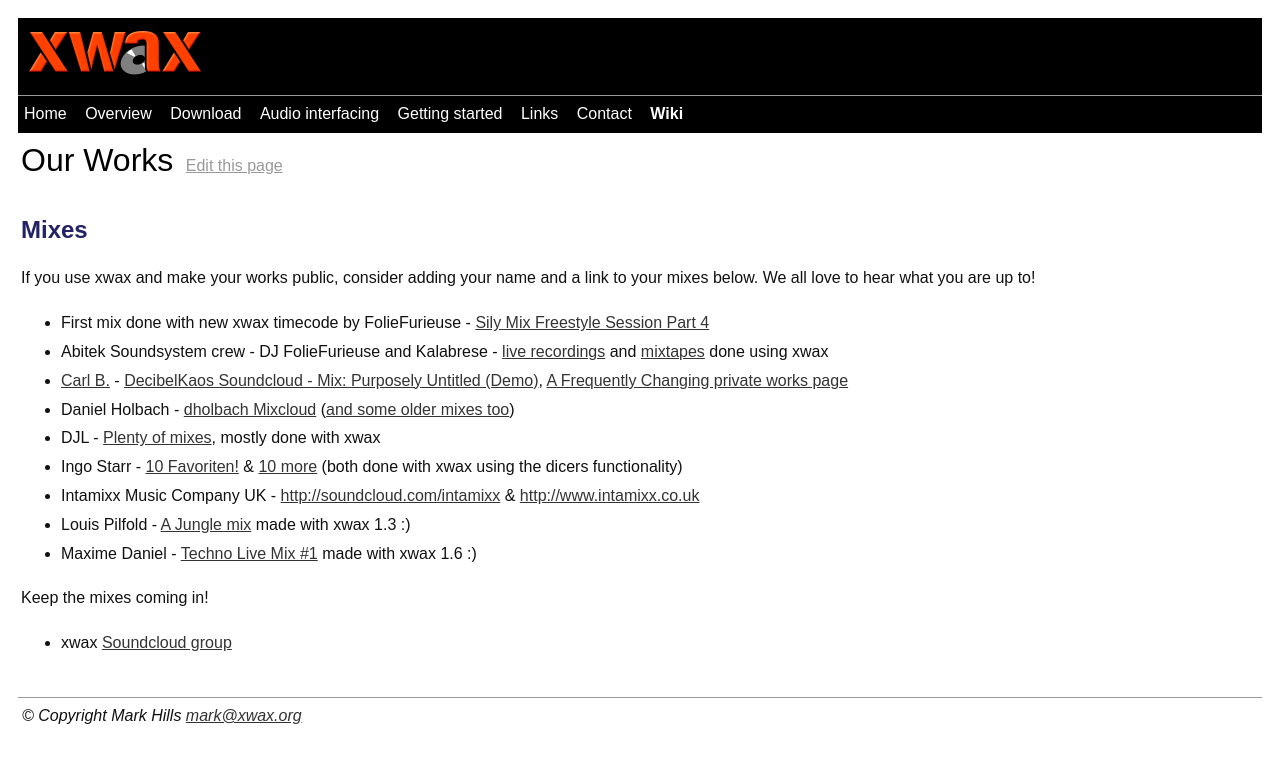
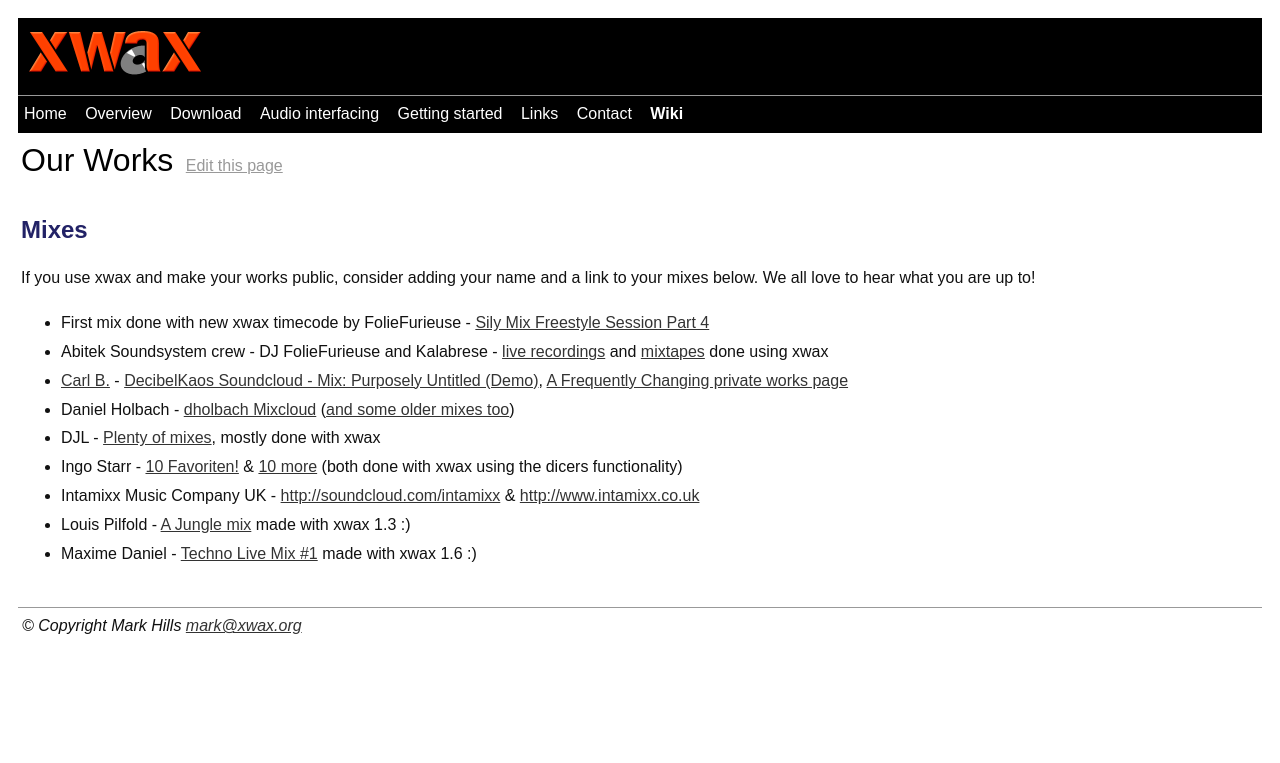
Before and after one commit to xwax/xwax.github.io, a Jekyll site: the page built from our_works.md, in a window 1280 px wide. Shown: the top 763 px of the page. Built offline with Jekyll 4.4.1, drawn with Linux system fonts in a browser that asks for light colours.

Commit message:
Soundcloud got rid of groups some time ago

```diff
--- a/our_works.md
+++ b/our_works.md
@@ -20,7 +20,3 @@
   * Intamixx Music Company UK - [http://soundcloud.com/intamixx](http://soundcloud.com/intamixx) & [http://www.intamixx.co.uk](http://www.intamixx.co.uk)
   *  Louis Pilfold - [A Jungle mix](http://www.mixcrate.com/mrpopinjay/raggawocky-baby-seal-jungle-mix-278911) made with xwax 1.3 :)
   * Maxime Daniel - [Techno Live Mix #1](https://www.youtube.com/watch?v=MB-u5mNBSVI) made with xwax 1.6 :)
-
-Keep the mixes coming in!
-
-  * xwax [Soundcloud group](http://soundcloud.com/groups/xwax)
```
